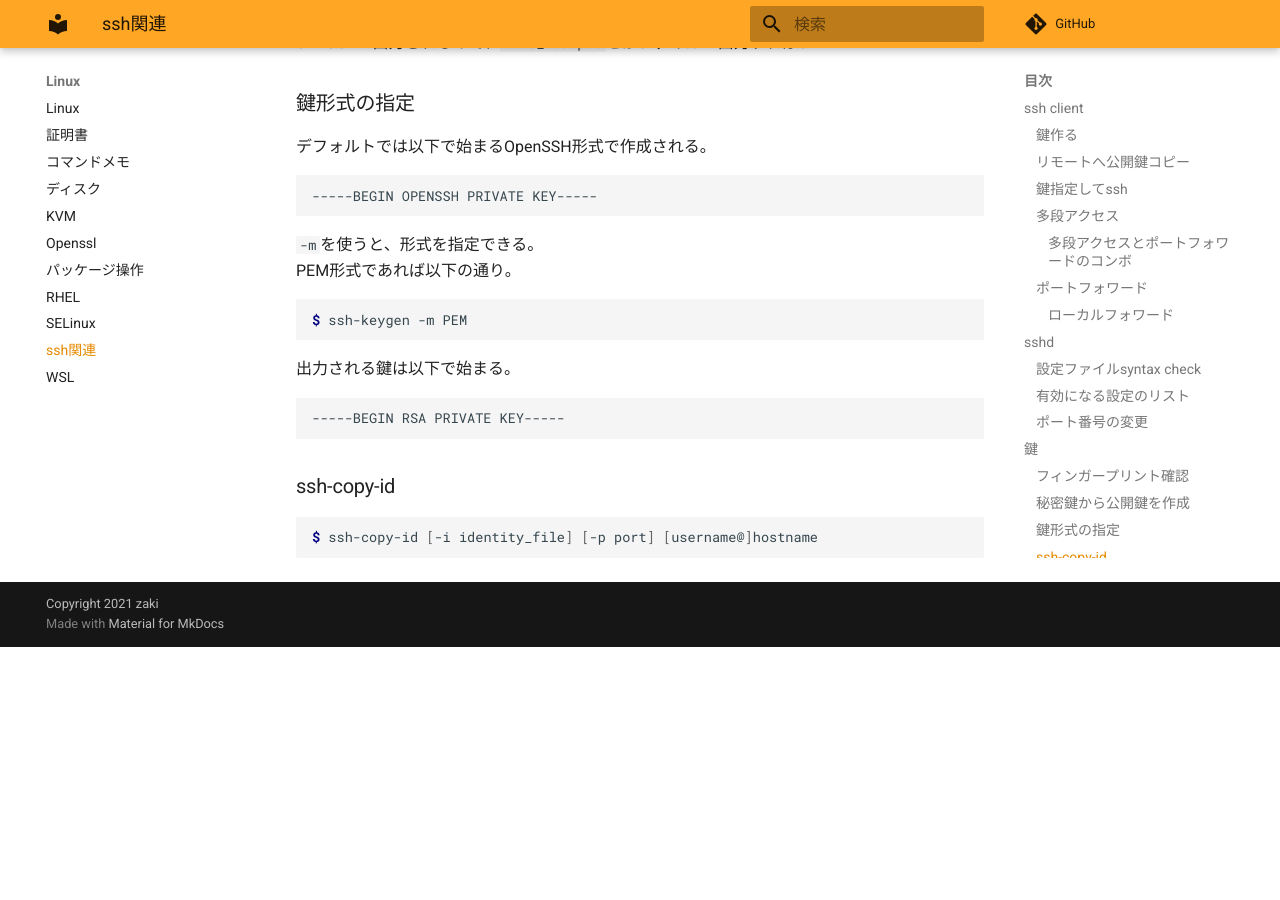
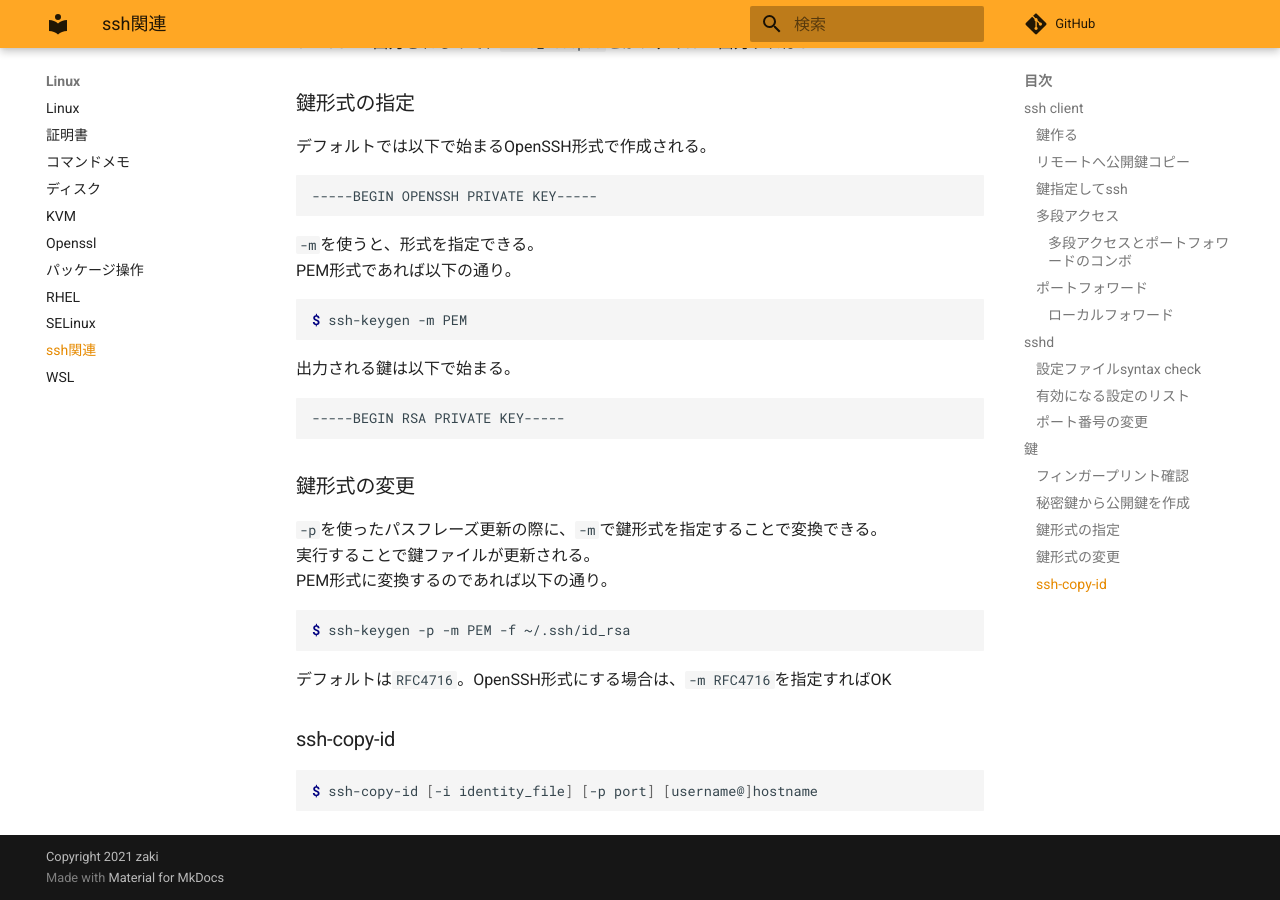
Before and after one commit to zaki-lknr/docs, an MkDocs documentation site: the page built from docs/Linux/ssh.md, in a window 1280 px wide and 900 px high, scrolled down 3837 px. Built offline with MkDocs 1.6.1 and Material for MkDocs 9.7.7, drawn with Linux system fonts in a browser that asks for light colours; comment, search, counter and statistics services are not loaded; before the commit the page ends 4484 px from its top, so only the background shows below that.

Commit message:
add: linux/ssh: 鍵形式の変更

````diff
--- a/docs/Linux/ssh.md
+++ b/docs/Linux/ssh.md
@@ -195,6 +195,18 @@ $ ssh-keygen -m PEM
 -----BEGIN RSA PRIVATE KEY-----
 ```
 
+### 鍵形式の変更
+
+`-p`を使ったパスフレーズ更新の際に、`-m`で鍵形式を指定することで変換できる。
+実行することで鍵ファイルが更新される。
+PEM形式に変換するのであれば以下の通り。
+
+```console
+$ ssh-keygen -p -m PEM -f ~/.ssh/id_rsa
+```
+
+デフォルトは`RFC4716`。OpenSSH形式にする場合は、`-m RFC4716`を指定すればOK
+
 ### ssh-copy-id
 
 ```console
````
